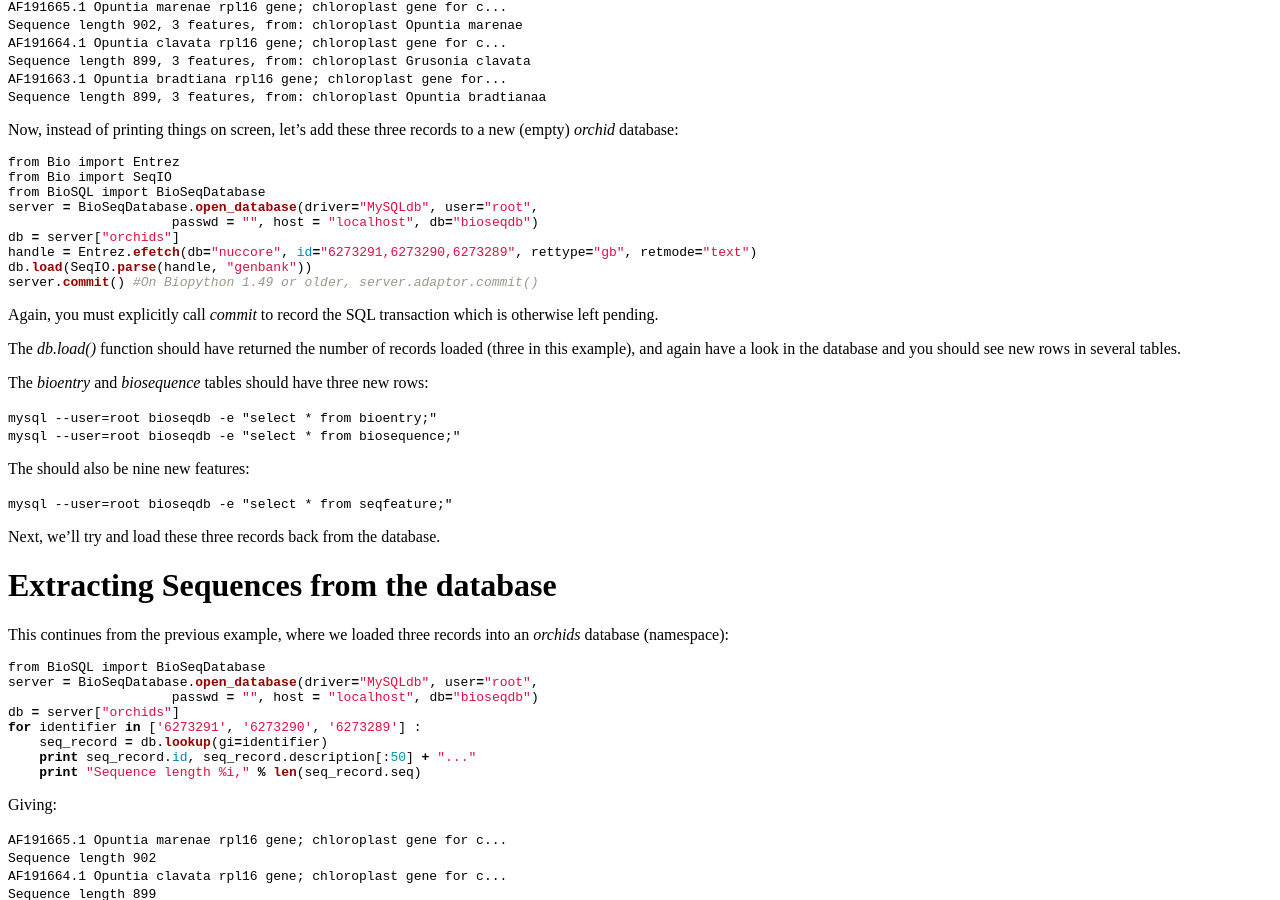
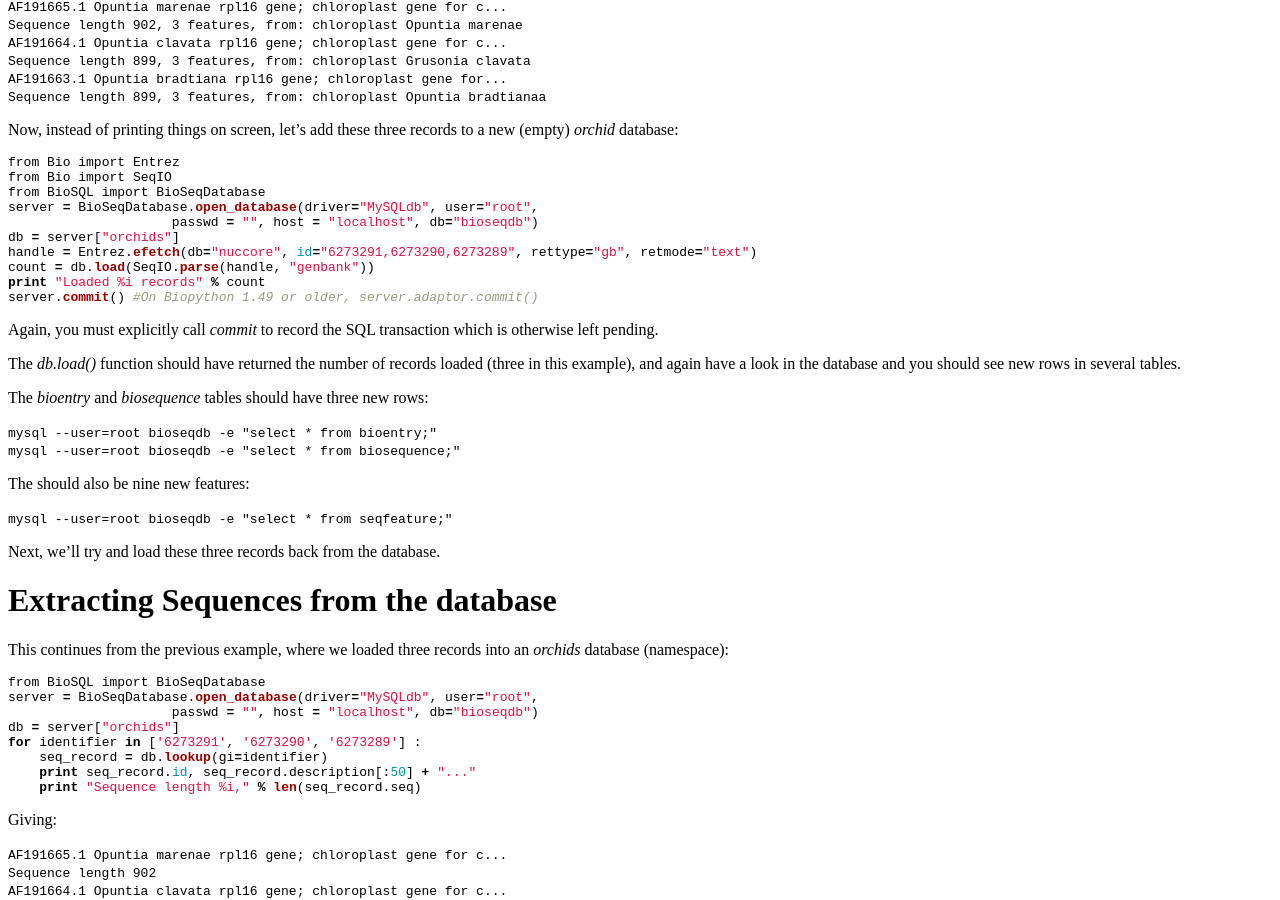
Before and after one commit to biopython/biopython.github.io, a Jekyll site: the page built from wiki/BioSQL.md, in a window 1280 px wide and 900 px high, scrolled down 4218 px. Built offline with Jekyll 4.4.1, drawn with Linux system fonts in a browser that asks for light colours.

Commit message:
/* Loading Sequences into a database */ print the count

````diff
--- a/wiki/BioSQL.md
+++ b/wiki/BioSQL.md
@@ -345,7 +345,8 @@ server = BioSeqDatabase.open_database(driver="MySQLdb", user="root",
                      passwd = "", host = "localhost", db="bioseqdb")
 db = server["orchids"]
 handle = Entrez.efetch(db="nuccore", id="6273291,6273290,6273289", rettype="gb", retmode="text")
-db.load(SeqIO.parse(handle, "genbank"))
+count = db.load(SeqIO.parse(handle, "genbank"))
+print "Loaded %i records" % count
 server.commit() #On Biopython 1.49 or older, server.adaptor.commit()
 ```
 
````
Also changed, not shown: 1 other file.
